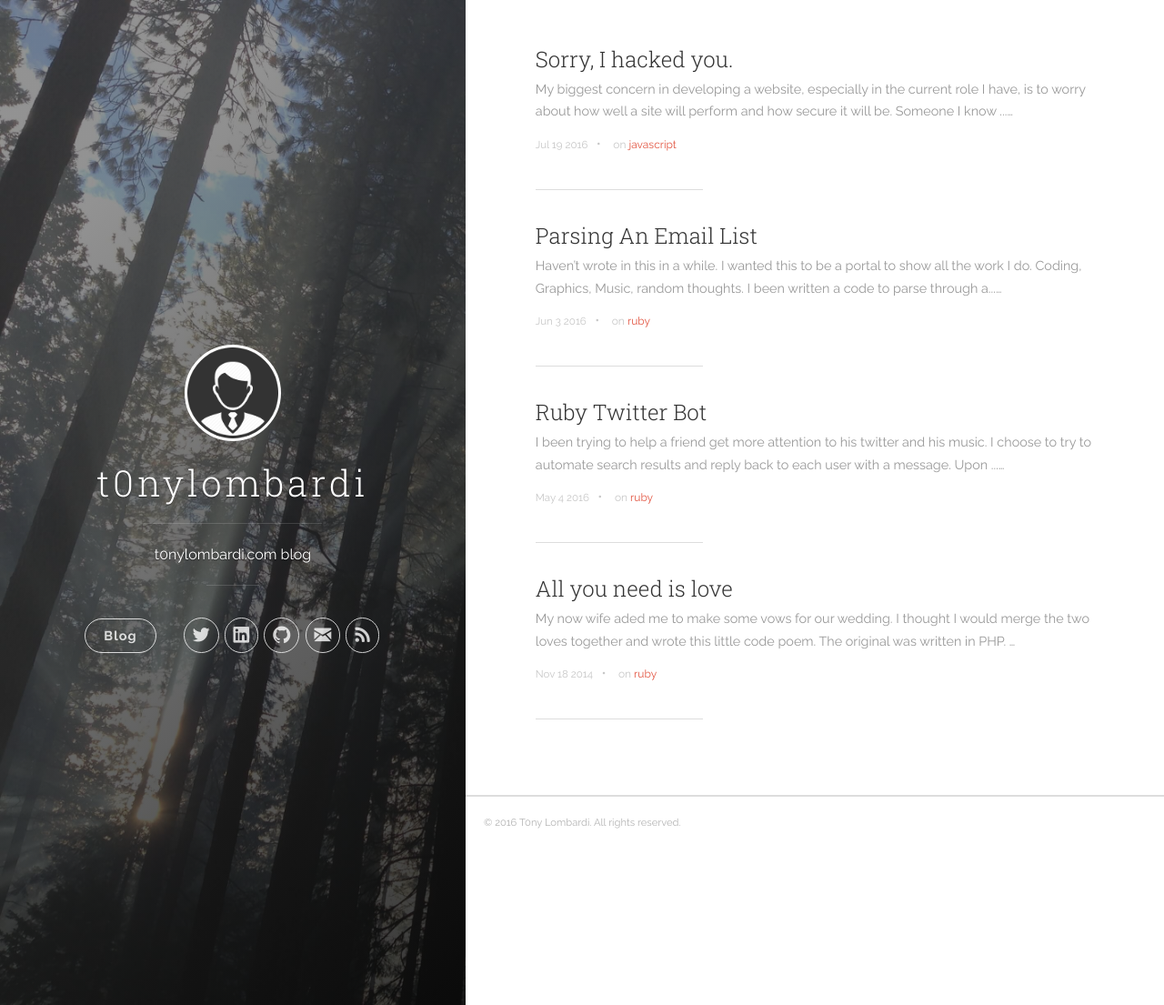
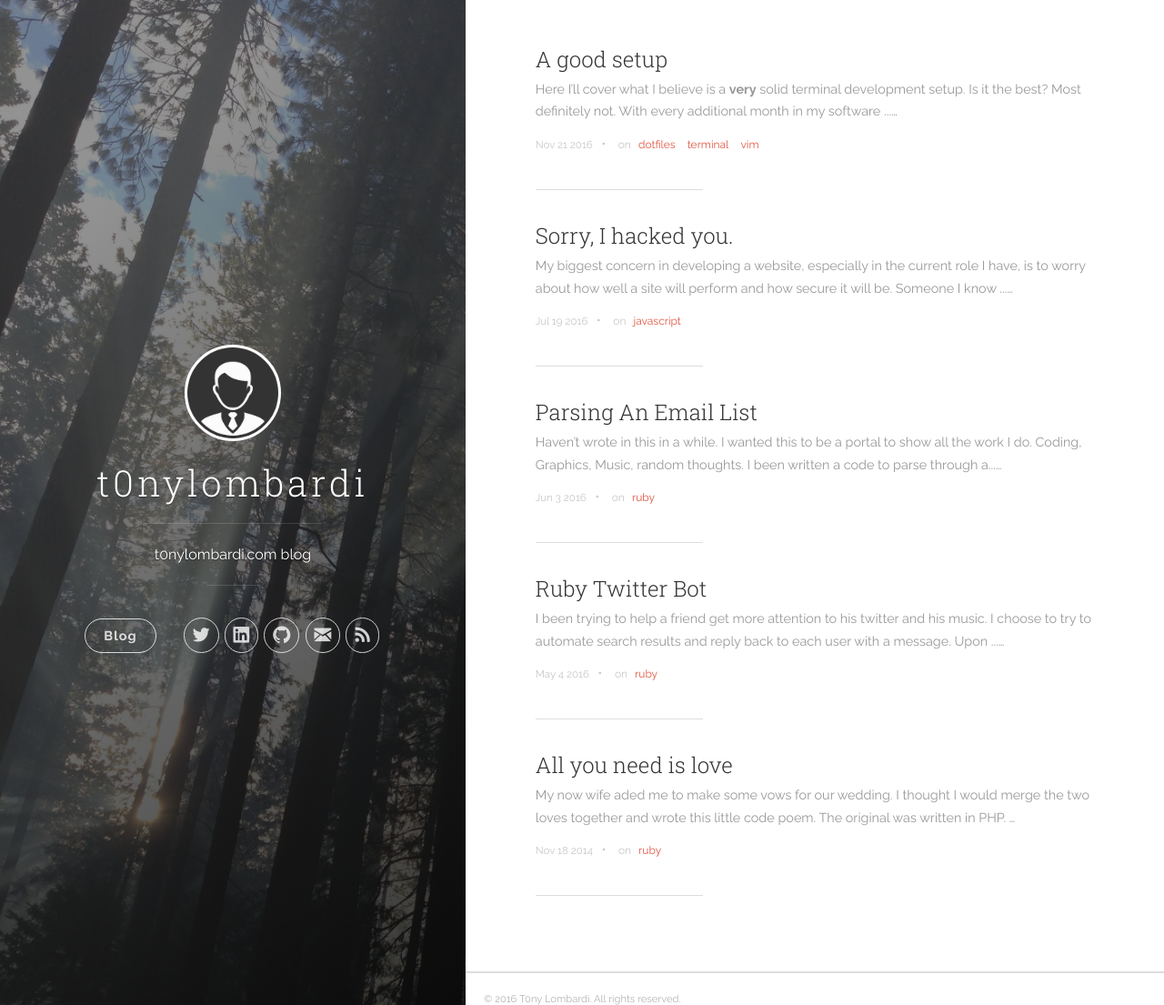
Before and after one commit to t0nylombardi/t0nylombardi-blog, a Jekyll site: the page built from index.html, in a window 1280 px wide and 1105 px high. Shown: the whole window at 91% size. Built offline with Jekyll 4.4.1, drawn with Linux system fonts in a browser that asks for light colours; nearby versions of some CDN libraries; the list of posts is cut into pages by our own code; some of the changed lines change nothing that is shown.

Commit message:
adds post 'a good set up'

````diff
--- /dev/null
+++ b/_posts/2016-11-21-a-good-setup.md
@@ -0,0 +1,66 @@
+---
+title: A good setup
+date:   2016-11-21
+categories: [dotfiles, terminal, vim]
+tags: [dotfiles, terminal, vim]
+---
+
+
+Here I’ll cover what I believe is a __very__ solid terminal development setup. Is it the best? Most definitely not. With every additional month in my software development career my development environment continues to improve. I’ve no doubt my environment a year from now will be significantly better than it is now. I’ve just reached a point where I’m fairly comfortable saying I’ve arrived at a pretty productive, lightweight, and above all fun environment for my day to day development.
+
+Disclaimer: I spend most of my day writing ruby and rails. If you’re writing mostly Java or C++, you’re likely spending a lot of your day in an IDE, and the terminal becomes distinctly less attractive.
+
+### Hardware/OS
+
+This is a guide on terminal setup, but you’ll need a UNIX-like environment to follow along. I do most of my development on a Macbook && iMac. OS X is a great environment for my style of development.
+
+### iTerm2, not Terminal.app
+
+If you’re coming from Windows, Terminal.app likely looks pretty sweet. Don’t be fooled. Grab iterm2 right away and don’t look back. The colors are better, the fonts look better, the settings are better. It is better.
+
+### Brew
+
+Brew is an OS X package manager and it is fantastic. Get it.
+
+### Autojump
+
+Are you still cding around everywhere? Welcome to the 21st century, grab yourself an autojump and take a seat. Autojump basically just manages a database of folders you’ve visited and lets you jump between them by just specifying part of the path.
+
+So, instead of:
+
+
+```
+[~/]: cd path/to/my/project
+[~/path/to/my/project]:
+```
+you can do:
+
+```
+[~/]: j project
+[~/path/to/my/project]:
+```
+Much faster.
+
+### Zsh
+
+Time to talk shells. bash is great, but I’ve found zsh to be better. It has sexier prompts, better autocompletion, and awesome goodies like command syntax coloring.
+
+Seriously, the tab completion alone elevates it far above bash. Add to that the ability to define wonderful prompts (with the help of oh-my-zsh), and vi-mode, and you’re already well on your way to having a kickass command line experience.
+
+### Laptop
+
+[laptop](https://github.com/thoughtbot/laptop) is a great tool to install if your coming off a fresh wipe or want to set up a brand new computer. For me, this sets up all my normal scripts, bash shell and Ruby and Rails envorioments.
+
+
+### Dotfiles
+
+[ThoughtBot](https://thoughtbot.com/tools#command-line-tools) Has some great tools for command line utilities. These have helped me organize my alias in a easy set up manor. Thoughtbot along with ZSH has totally made my terminal work a lot easier.
+
+I have tweaked my setup so I can add more functionality to Thoughtbot's dotfiles: [My dotfiles](https://github.com/t0nylombardi/dotfiles)
+
+
+### Atom
+
+This is by far my highest recommended tool of this entire article. For years I've struggled with getting the write text editor. I needed something that was comfortable and flexible for my changing curiosity to programing languages. Since its made from Github, amount of plugins and hacks have been huge.
+
+Has Atom made me a better developer? No. But it has lowered the barriers to my text-editing experience. Atom really lowered the barrier from my brain to code on a screen.
--- a/assets/css/main.css
+++ b/assets/css/main.css
@@ -42,6 +42,10 @@ pre.highlight code,
   padding: 0 5px;
 }
 
+.post-meta__tags a {
+  padding: 0 5px;
+}
+
 .footer__copyright {
     margin: 0 20px 10px;
 }
````
